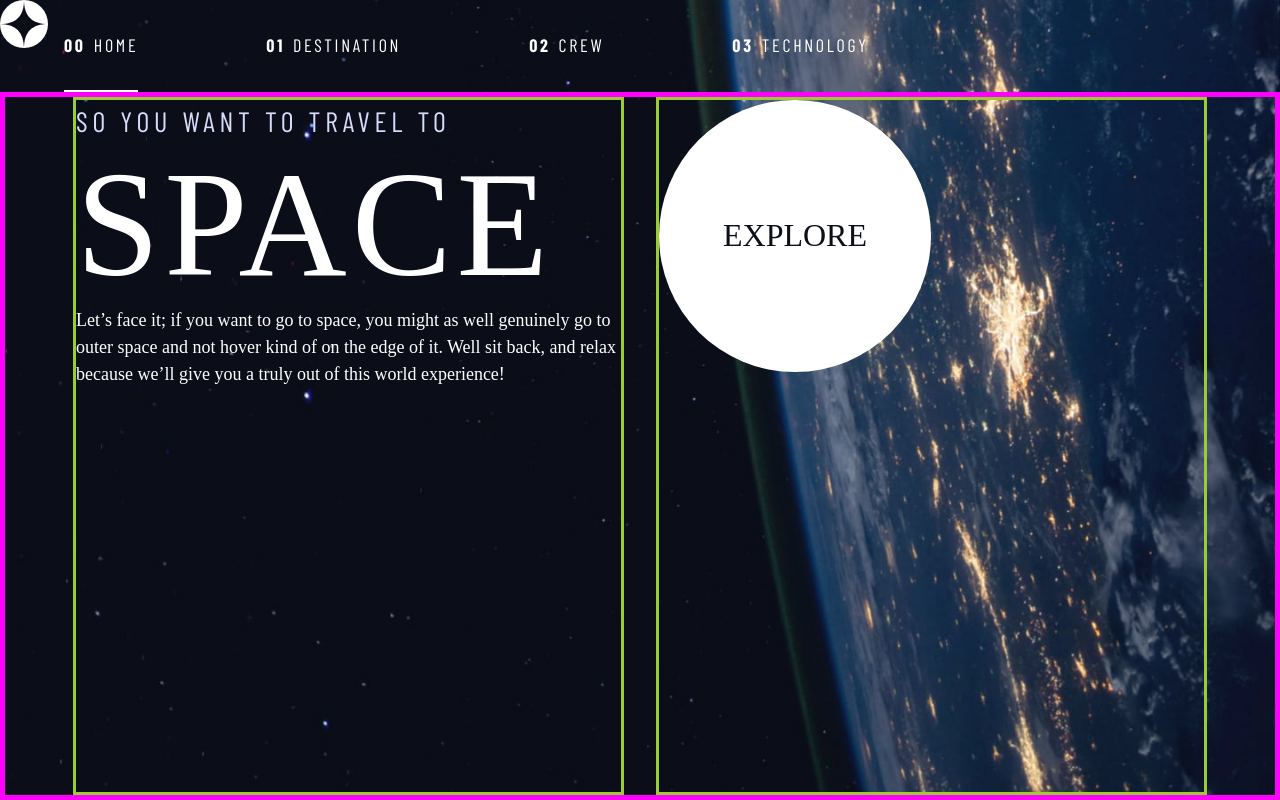
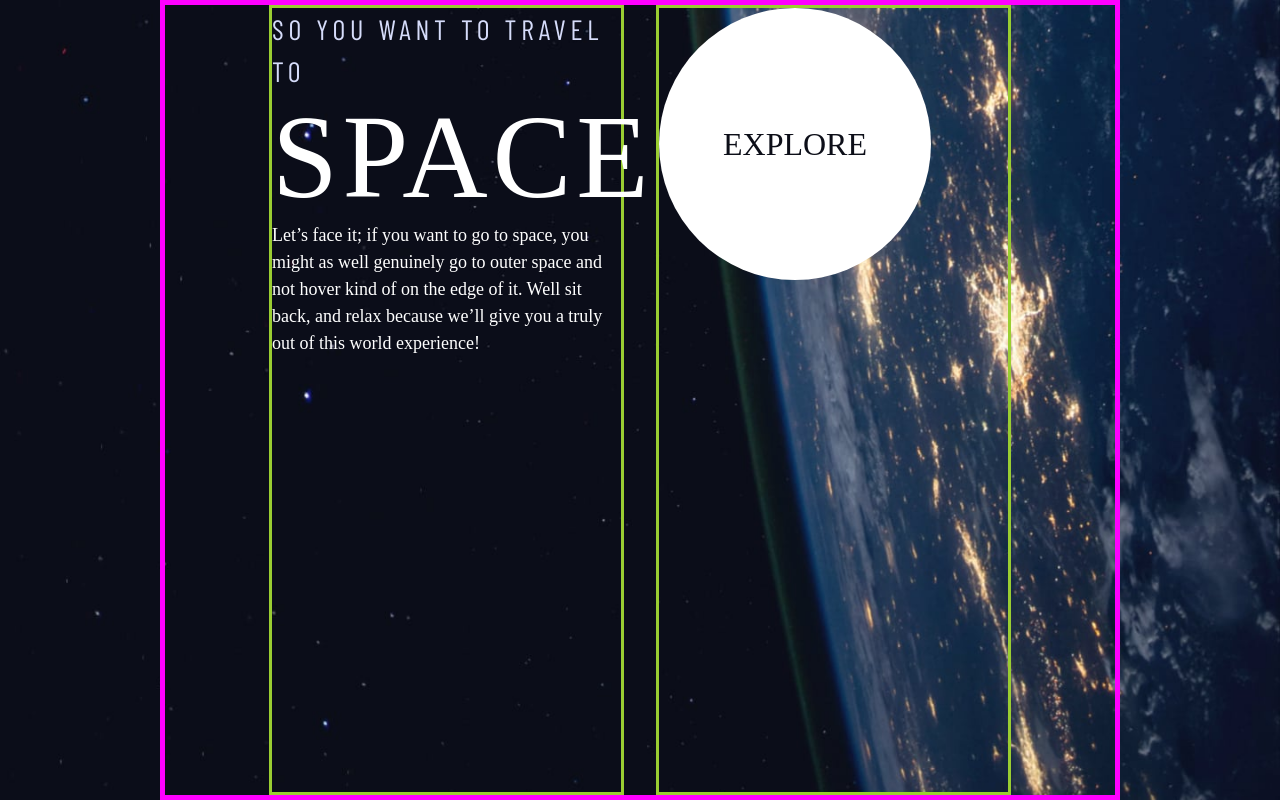
Before and after one commit to JulienLEUILLIER/spaceproject, a React app: page / in a window 1280 px wide. Built offline with nearby package versions, Linux system fonts and the light colour scheme; a web font is replaced by a local one.

Commit message:
Working on layout

```diff
--- a/src/App.tsx
+++ b/src/App.tsx
@@ -15,29 +15,20 @@ function App() {
         <Route path="/design-system" element={<DesignSystem />} />
         <Route
           path="/destination"
-          element={<Global
-            routeComponent={<Destination />}
-            //backgroundImage={desktopImages.destination}
-            />} />
+          element={<Global routeComponent={<Destination />}
+        />} />
         <Route
           path="/crew"
-          element={<Global
-            routeComponent={<Crew />}
-            // backgroundImage={desktopImages.crew}
-          />} />
+          element={<Global routeComponent={<Crew />}
+        />} />
         <Route
           path="/technology"
-          element={<Global
-            routeComponent={<Technology />}
-            // backgroundImage={desktopImages.technology}
-          />} />
+          element={<Global routeComponent={<Technology />}
+        />} />
         <Route
           path="/"
-          element={<Global
-            routeComponent={<Home />}
-            // backgroundImage={desktopImages.home}
-            />}
-        />
+          element={<Global routeComponent={<Home />}
+        />} />
       </Routes>
     </div>
   );
--- a/src/components/Global/Global.styles.ts
+++ b/src/components/Global/Global.styles.ts
@@ -3,7 +3,6 @@ import { BackgroundsProps } from "../../hooks/useImage";
 
 const Wrapper = styled.div<{backgrounds: BackgroundsProps}>`
   line-height: 1.5;
-  min-height: 100vh;
   font-size: var(--fs-400);
   color: hsl(var(--clr-white));
   background-color: hsl(var(--clr-dark));
@@ -15,11 +14,11 @@ const Wrapper = styled.div<{backgrounds: BackgroundsProps}>`
   background-repeat: no-repeat;
 
 
-  @media (max-width: 800px) {
+  @media (max-width: 45em) {
     background-image: ${props => `url(${props.backgrounds.tablet})`};
   }
 
-  @media (max-width: 500px) {
+  @media (max-width: 35em) {
     background-image: ${props => `url(${props.backgrounds.mobile})`};
   }
 `;
--- a/src/components/Global/Global.tsx
+++ b/src/components/Global/Global.tsx
@@ -12,7 +12,6 @@ const Global = ({ routeComponent }: GlobalProps) => {
 
   return (
     <Wrapper backgrounds={backgrounds}>
-      <Header />
       {routeComponent}
     </Wrapper>
   )
--- a/src/components/Header/Navigation.tsx
+++ b/src/components/Header/Navigation.tsx
@@ -1,4 +1,3 @@
-import React from 'react'
 import { Link } from 'react-router-dom'
 
 interface NavigationProps {
--- a/src/components/Home/HomeText.tsx
+++ b/src/components/Home/HomeText.tsx
@@ -3,7 +3,7 @@
 const HomeText = () => {
     return (
         <div>
-            <h1 className="text-light uppercase ff-sans-cond fs-500 letter-spacing-1">So you want to travel to <span className="uppercase fs-900 ff-serif text-white">space</span></h1>
+            <h1 className="text-light uppercase ff-sans-cond fs-500 letter-spacing-1">So you want to travel to <span className="uppercase fs-900 ff-serif text-white d-block">space</span></h1>
             <p>Let’s face it; if you want to go to space, you might as well genuinely go to outer space and not hover kind of on the edge of it. Well sit back, and relax because we’ll give you a truly out of this world experience!</p>
         </div>
     )
--- a/src/components/Home/LargeButton.tsx
+++ b/src/components/Home/LargeButton.tsx
@@ -1,7 +1,7 @@
 const LargeButton = () => {
     return (
         <div>
-            <a className='uppercase ff-serif text-dark bg-white large-button fs-600' href="/design-system">Explore</a>
+            <a className='uppercase ff-serif text-dark bg-white large-button' href="/design-system">Explore</a>
         </div>
     )
 }
--- a/src/components/MainContent/MainContentComponent.styles.ts
+++ b/src/components/MainContent/MainContentComponent.styles.ts
@@ -3,17 +3,18 @@ import styled from "styled-components";
 export const Wrapper = styled.div`
   border: 5px solid magenta;
   display: grid;
+  min-height: 100vh;
+  text-align: center;
 
-  > div {
+  > * {
     border: 3px solid yellowgreen;
+    max-width: 50ch;
   }
 
   @media (min-width: 45rem) {
     column-gap: var(--container-gap, 2rem);
-    grid-template-columns: minmax(2em, 1fr) repeat(2, minmax(0em, 40rem)) minmax(
-        2em,
-        1fr
-      );
+    grid-template-columns: minmax(2em, 1fr) repeat(2, minmax(0em, 40rem)) minmax(2em, 1fr);
+    text-align: left;
 
     > *:first-child {
       grid-column: 2;
--- a/src/components/MainContent/MainContentComponent.tsx
+++ b/src/components/MainContent/MainContentComponent.tsx
@@ -7,7 +7,7 @@ interface MainContentComponentProps {
 
 const MainContentComponent = ({leftComponent, rightComponent}: MainContentComponentProps) => {
     return (
-        <Wrapper>
+        <Wrapper className="container">
             {leftComponent}
             {rightComponent}
         </Wrapper>
--- a/src/hooks/useImage.ts
+++ b/src/hooks/useImage.ts
@@ -3,9 +3,6 @@ import { useState, useEffect } from "react";
 type PossibleViews = 'desktop' | 'tablet' | 'mobile'
 
 export type BackgroundsProps = {[k in PossibleViews]: string}
-
-const useImage = (routeComponent: JSX.Element) => {
-  const routeName = routeComponent.type.name;
 
 const initialState: BackgroundsProps = {
   desktop: "",
@@ -13,12 +10,17 @@ const useImage = (routeComponent: JSX.Element) => {
   mobile: "",
 };
 
+const useImage = (routeComponent: JSX.Element) => {
+
   const [loading, setLoading] = useState(true);
-  const [error, setError] = useState<any>();
+  const [error, setError] = useState<unknown>();
   const [images, setImages] = useState<BackgroundsProps>(initialState);
+
+  const routeName = routeComponent.type.name;
 
   useEffect(() => {
     const fetchImage = async () => {
+      try {
 
         const currentBackgrounds: BackgroundsProps = {
           desktop: "",
@@ -29,11 +31,16 @@ const useImage = (routeComponent: JSX.Element) => {
         const possibleViews: PossibleViews[] = ['desktop', 'tablet', 'mobile'];
 
         for(const view of possibleViews) {
-         let currentBackground = currentBackgrounds[`${view}`] = await import(`../components/${routeName}/images/background-${routeName.toLowerCase()}-${view}.jpg`);
-
-         currentBackgrounds[`${view}`] = currentBackground.default;
+          currentBackgrounds[`${view}`] = (await import(`../components/${routeName}/images/background-${routeName.toLowerCase()}-${view}.jpg`)).default;
         }
         setImages(currentBackgrounds);
+
+      } catch(error) {
+        setError(error);
+
+      } finally {
+        setLoading(false);
+      }
     };
 
     fetchImage();
--- a/src/styles/ComponentStyles.ts
+++ b/src/styles/ComponentStyles.ts
@@ -4,6 +4,7 @@ const ComponentStyles = css`
   .large-button {
     position: relative;
     z-index: 1;
+    font-size: 2rem;
     border-radius: 50%;
     padding: 0 2em;
     display: inline-grid;
--- a/src/styles/Constants.ts
+++ b/src/styles/Constants.ts
@@ -10,14 +10,28 @@ const Constants = css`
         --gap: 1rem;
 
         /* Font sizes */
-        --fs-900: 9.375rem;
-        --fs-800: 6.25rem;
-        --fs-700: 3.5rem;
-        --fs-600: 2rem;
+        --fs-900: clamp(5rem, 8vw + 1rem, 9.375rem);
+        --fs-800: 3.5rem;
+        --fs-700: 1.5rem;
+        --fs-600: 1rem;
         --fs-500: 1.75rem;
-        --fs-400: 1.125rem;
+        --fs-400: 0.9375rem;
         --fs-300: 1rem;
         --fs-200: 0.875rem;
+
+        @media (min-width: 35rem) {
+            --fs-800: 5rem;
+            --fs-700: 2.5rem;
+            --fs-600: 1.5rem;
+            --fs-400: 1rem;
+        }
+
+        @media (min-width: 45rem) {
+            --fs-800: 6.25rem;
+            --fs-700: 3.5rem;
+            --fs-600: 2rem;
+            --fs-400: 1.125rem;
+        }
 
         /* Font families */
         --ff-serif: 'Bellefair';
--- a/src/styles/UtilityClasses.ts
+++ b/src/styles/UtilityClasses.ts
@@ -11,6 +11,10 @@ const UtilityClasses = css`
         gap: var(--gap);
     }
 
+    .d-block {
+        display: block;
+    }
+
     .flow {
         > :where(:not(:first-child)) {
             margin-top: var(--flow-space, 1rem);
@@ -20,7 +24,7 @@ const UtilityClasses = css`
     .container {
         padding-inline: 2em;
         margin-inline: auto;
-        max-width: 80rem;
+        max-width: 60rem;
     }
 
     .sr-only {
```
Lines whose indentation alone changed are shown as unchanged.
